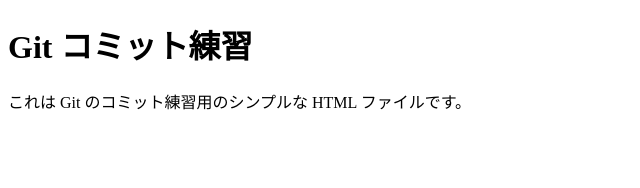
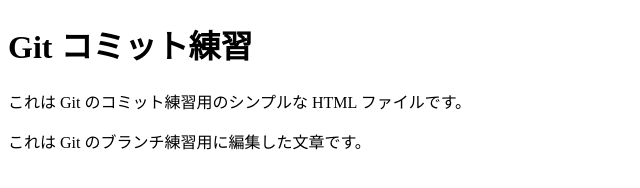
Before and after one commit to horry14/git-practice, a plain HTML site: page index.html in a window 1280 px wide. Shown: the whole page, without its empty margins (0-640 px from the left). Drawn offline with Linux system fonts and the light colour scheme.

Commit message:
index.html の文章を更新（ブランチ練習）

```diff
--- a/index.html
+++ b/index.html
@@ -7,5 +7,7 @@
 <body>
   <h1>Git コミット練習</h1>
   <p>これは Git のコミット練習用のシンプルな HTML ファイルです。</p>
+  <p>これは Git のブランチ練習用に編集した文章です。</p>
+
 </body>
 </html>
```
